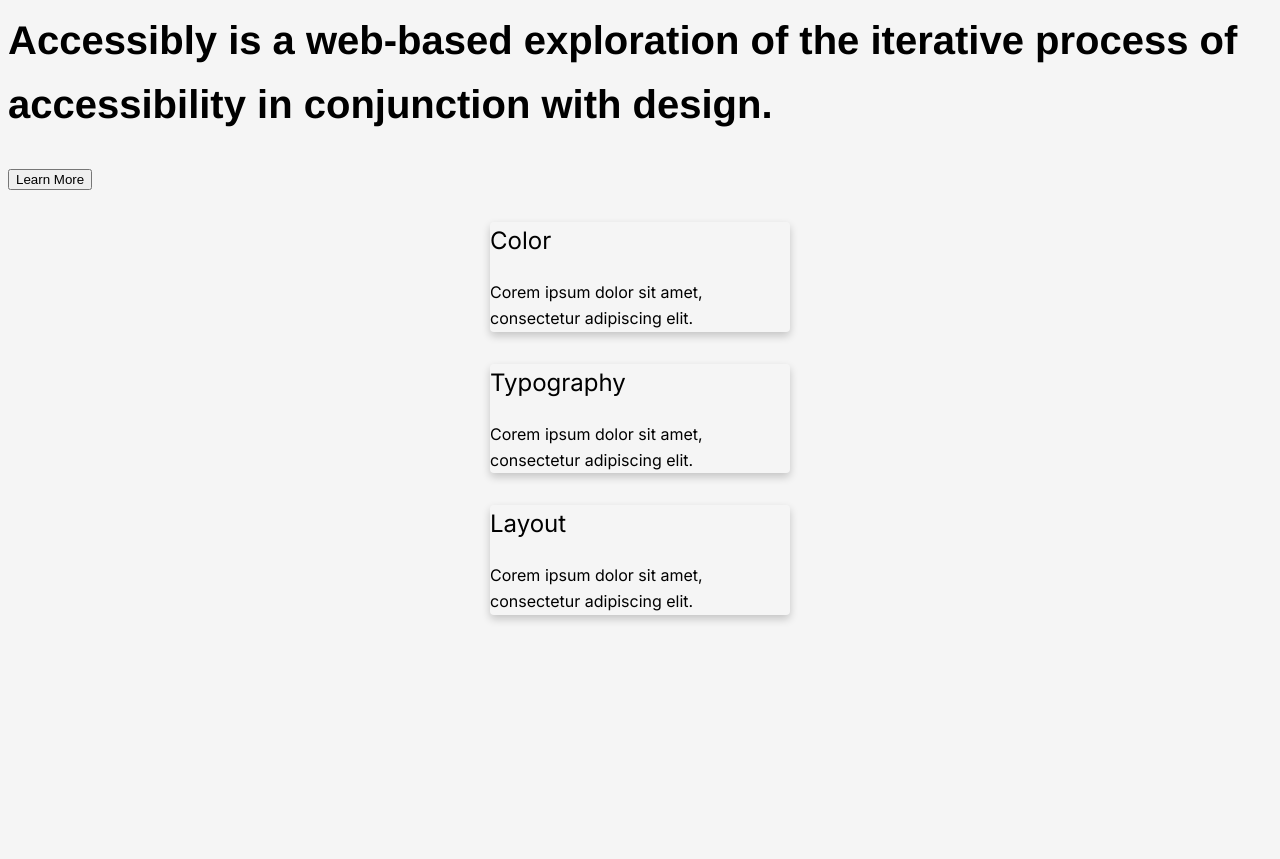
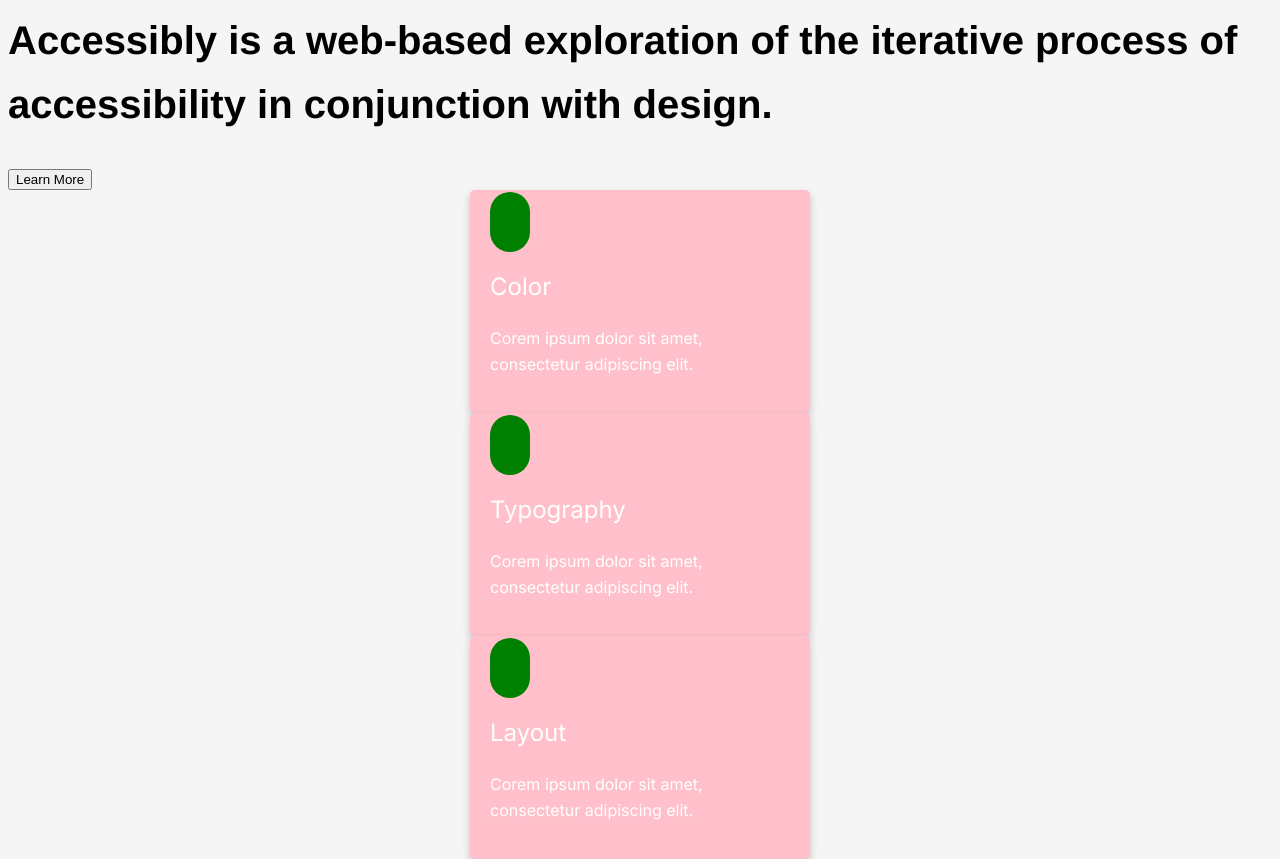
Before and after one commit to laurpritch07/capstone, a plain HTML site: page index.html in a window 1280 px wide. Before the commit the page ends 816 px from the top, so only its background shows below. Drawn offline with Linux system fonts and the light colour scheme.

Commit message:
Update main.css

```diff
--- a/main.css
+++ b/main.css
@@ -63,3 +63,18 @@ img {
     /*rounding top corners of card image*/
     border-radius: 4px 4px 0 0;;
 }
+
+.cards-container .cards .card {
+    background: pink;
+    color: white;
+    /*flex: 0 0 32%; */
+    padding: 20px;
+    border-radius: 5px;
+}
+
+.card i {
+    margin-bottom: 20px;
+    background: green;
+    padding: 20px;
+    border-radius: 50px;
+}
```
